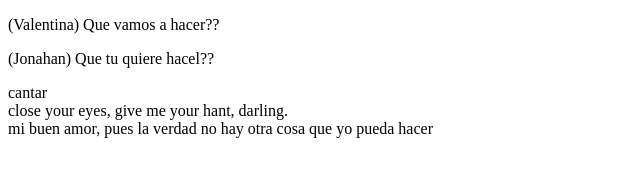
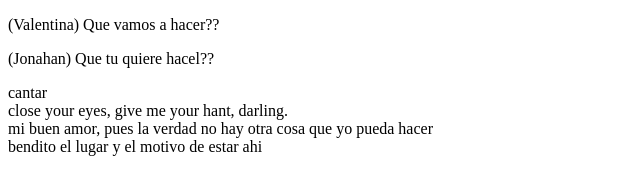
Before and after one commit to Valentina-PadillaB/V-J, a plain HTML site: page index.html in a window 1280 px wide. Shown: the whole page, without its empty margins (0-640 px from the left). Drawn offline with Linux system fonts and the light colour scheme.

Commit message:
bendito ojos

```diff
--- a/index.html
+++ b/index.html
@@ -11,6 +11,6 @@
    <p>(Jonahan) Que tu quiere hacel??</p>
    <p>cantar <br>
     close your eyes, give me your hant, darling. <br>
-    mi buen amor, pues la verdad no hay otra cosa que yo pueda hacer </p>
+    mi buen amor, pues la verdad no hay otra cosa que yo pueda hacer  <br> bendito el lugar y el motivo de estar ahi </p>
 </body>
 </html>
```
